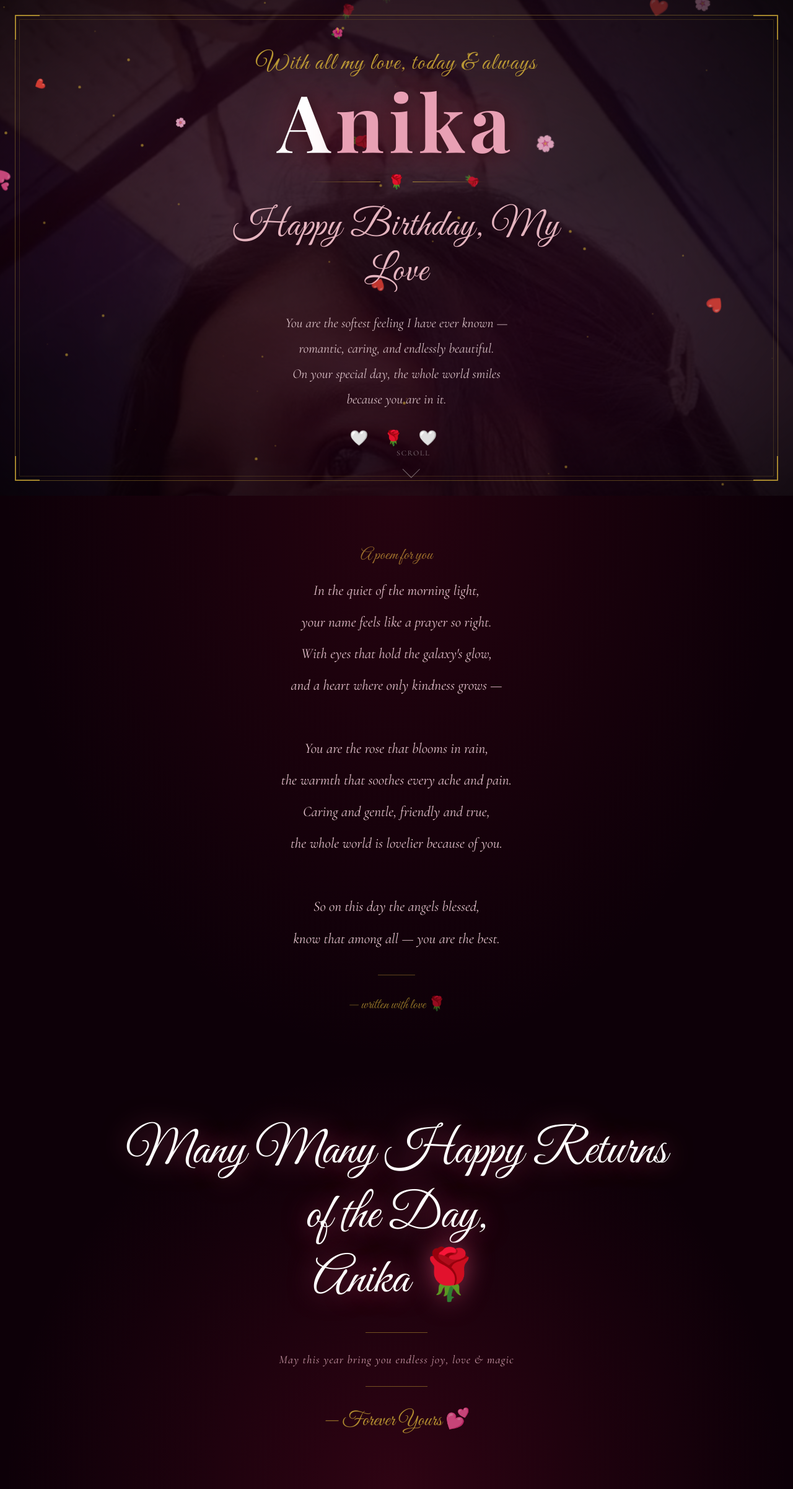
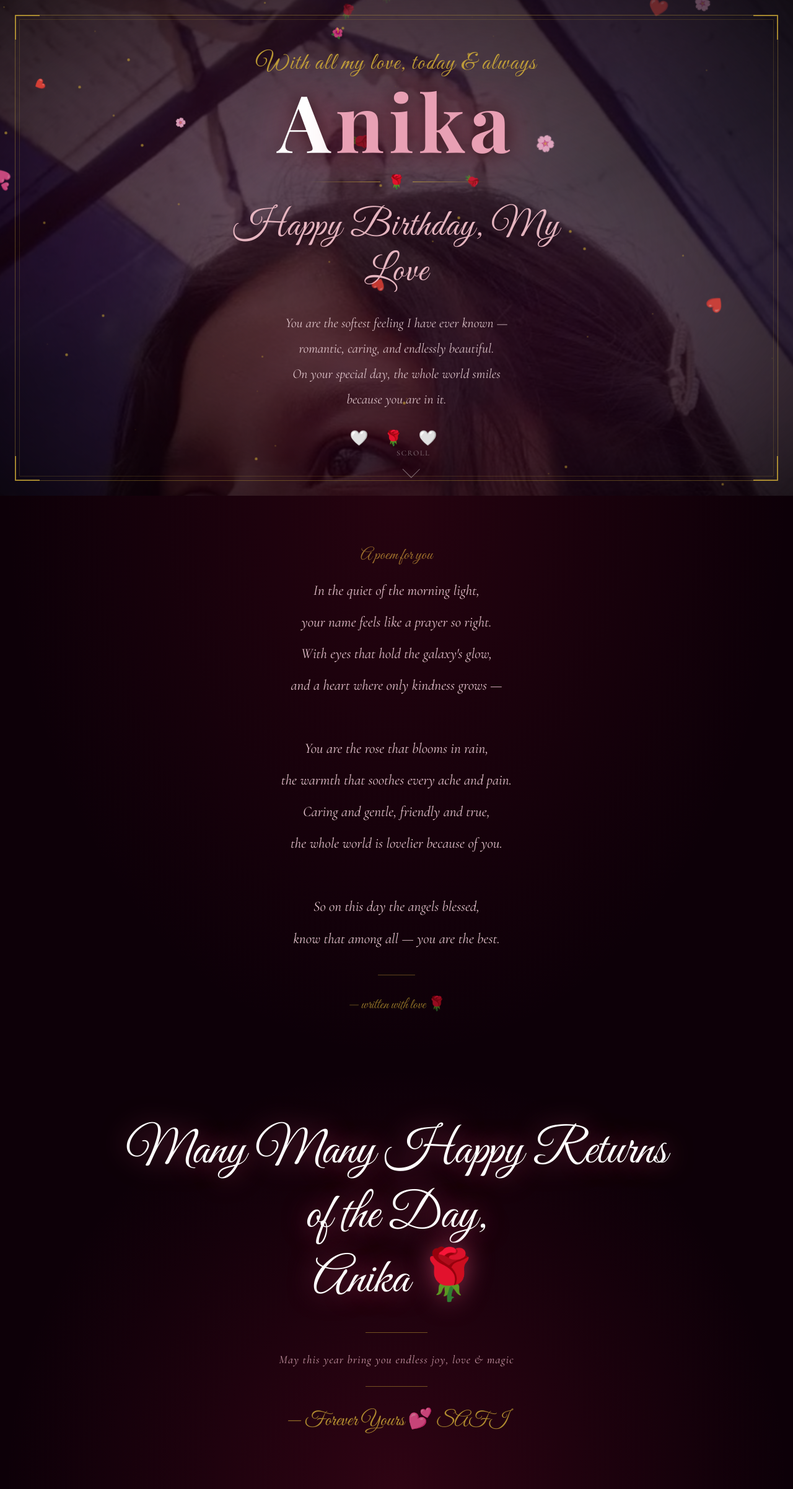
Before and after one commit to abdullah-x909/abdullah-x909.github.io, a plain HTML site: page safi/index.html in a window 1280 px wide. Shown: the whole page at 62% size. Drawn offline with nearby package versions, Linux system fonts and the light colour scheme; a web font is replaced by a local one.

Commit message:
Update index.html

```diff
--- a/safi/index.html
+++ b/safi/index.html
@@ -33,7 +33,7 @@
     background-image: url('1000058842.jpg');
     background-size: cover;
     background-position: center top;
-    filter: brightness(0.45) saturate(1.1);
+    filter: brightness(0.85) saturate(1.1);
     transform: scale(1.04);
     animation: slowZoom 20s ease-in-out infinite alternate;
   }
@@ -467,7 +467,7 @@
   <div class="gold-hr"></div>
   <p class="final-sub">May this year bring you endless joy, love & magic</p>
   <div class="gold-hr"></div>
-  <p class="from-text">— Forever Yours 💕</p>
+  <p class="from-text">— Forever Yours 💕 SAFI </p>
 </section>
 
 <script>
```
